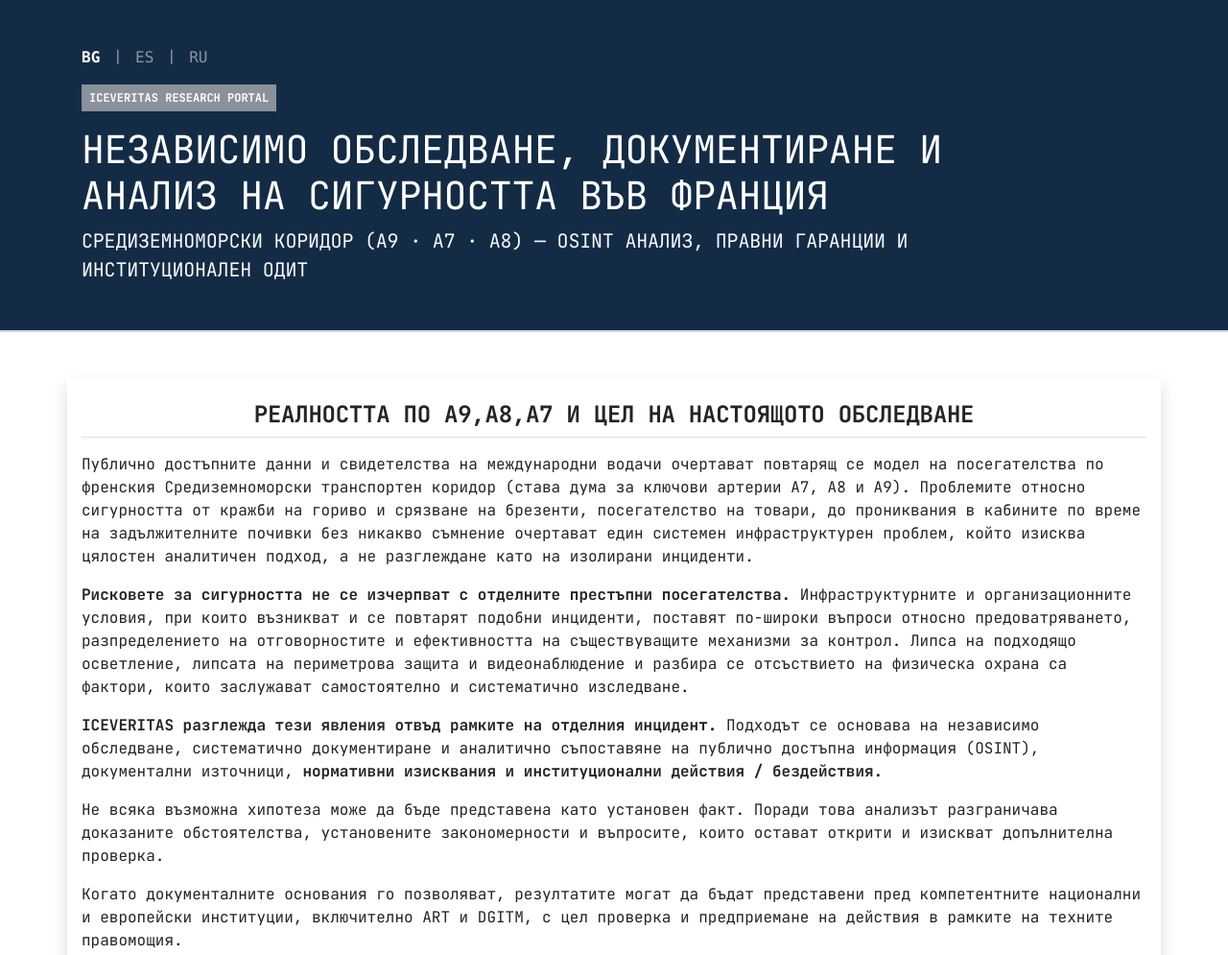
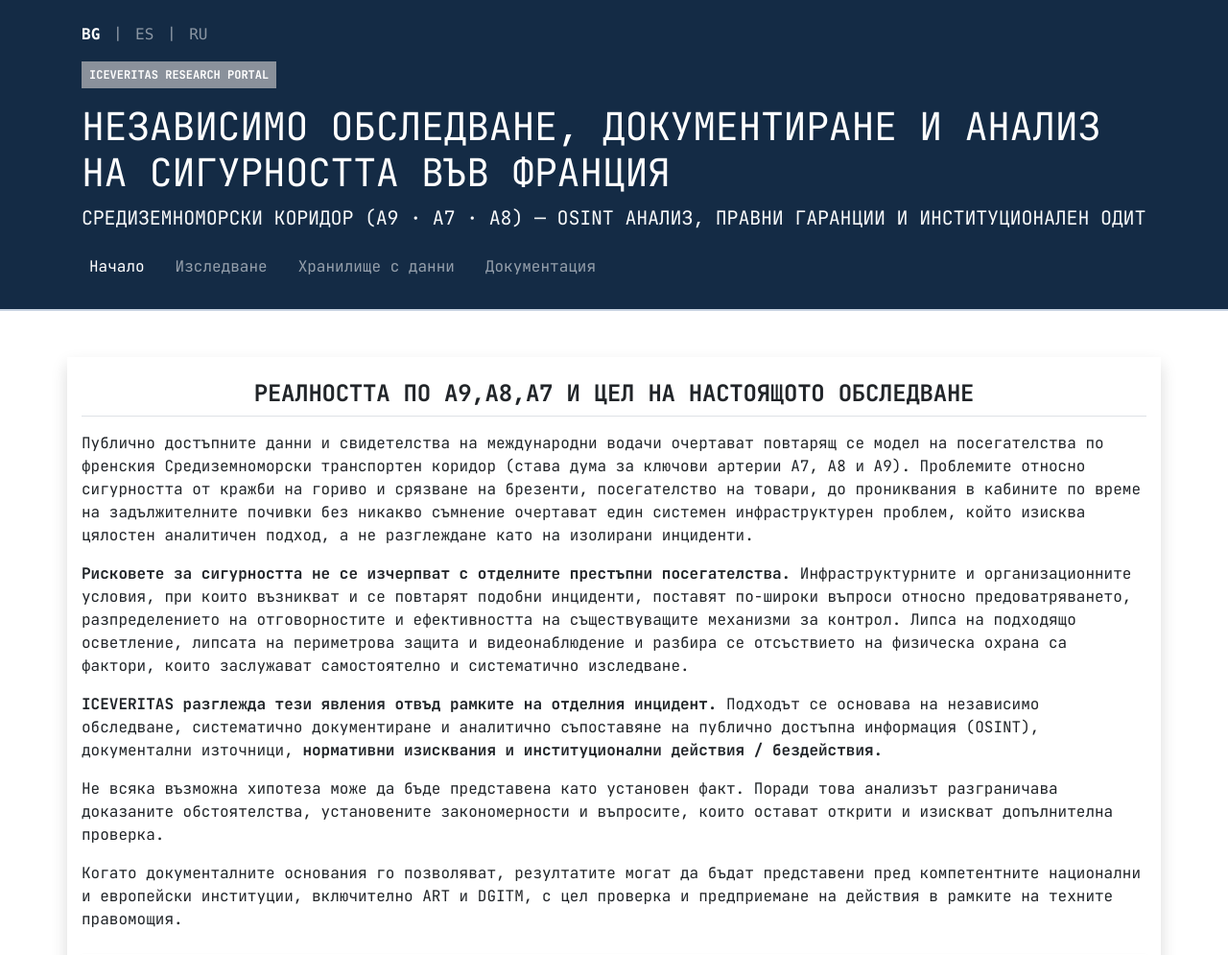
Before and after one commit to IceVeritas/aires-pl-a7-a8-a9, a plain HTML site: page BG/index.html in a window 1280 px wide. Shown: the top 995 px of the page at 96% size. Drawn offline with Linux system fonts and the light colour scheme.

Commit message:
Update index.html

```diff
--- a/BG/index.html
+++ b/BG/index.html
@@ -12,9 +12,9 @@
     </head>
     <body class="bg-opacity-25 bg-white">
         <!-- HERO / HEADER PRINCIPAL -->
-        <header class="hero-header py-5 mb-5 border-bottom border-primary border-4">
+        <header class="hero-header py-4 mb-5 border-bottom border-primary border-4">
             <div class="container">
-                <!-- Selector de Idioma Horizontal -->
+                <!-- Selector de idioma -->
                 <nav class="lang-selector-bar mb-3" aria-label="Selector de idioma">
                     <a href="BG/" class="lang-btn active" title="Български"> <span class="lang-name font-monospace fw-bold">BG</span> </a>
                     <span class="lang-divider text-white-50 mx-1">|</span>
@@ -22,13 +22,47 @@
                     <span class="lang-divider text-white-50 mx-1">|</span>
                     <a href="RU/" class="lang-btn" title="Русский"> <span class="lang-name font-monospace text-white-50">RU</span> </a>
                 </nav>
+                <!-- Identidad del proyecto -->
                 <div class="row align-items-center">
-                    <div class="col-lg-10">
-                        <a href="https://icedux.art"><span class="badge bg-primary mb-3 px-2 py-2 rounded-0 text-uppercase">IceVeritas Research Portal</span></a>
-                        <h1 class="display-6 mb-2 text-uppercase">НЕЗАВИСИМО ОБСЛЕДВАНЕ, ДОКУМЕНТИРАНЕ И АНАЛИЗ НА СИГУРНОСТТА ВЪВ ФРАНЦИЯ</h1>
-                        <p class="lead text-light mb-0 text-uppercase">Средиземноморски коридор (A9 &middot; A7 &middot; A8) &#8212; OSINT анализ, правни гаранции и институционален одит</p>
+                    <div class="col-12">
+                        <a href="https://icedux.art"> <span class="badge bg-primary mb-3 px-2 py-2 rounded-0 text-uppercase">
+                        IceVeritas Research Portal </span> </a>
+                        <h1 class="display-6 mb-2 text-uppercase">
+                    НЕЗАВИСИМО ОБСЛЕДВАНЕ, ДОКУМЕНТИРАНЕ И АНАЛИЗ НА СИГУРНОСТТА ВЪВ ФРАНЦИЯ </h1>
+                        <p class="lead text-light mb-3 text-uppercase">
+                    Средиземноморски коридор (A9 &middot; A7 &middot; A8)
+                    &#8212; OSINT анализ, правни гаранции и институционален одит </p>
                     </div>
                 </div>
+                <!-- Responsive navigation -->
+                <nav class="navbar navbar-expand-lg navbar-dark p-0" aria-label="Основна навигация">
+                    <!-- Botón hamburguesa para móviles -->
+                    <button class="navbar-toggler rounded-0 border-secondary" type="button" data-bs-toggle="collapse" data-bs-target="#mainNavigation" aria-controls="mainNavigation" aria-expanded="false" aria-label="Отвори менюто">
+                        <span class="navbar-toggler-icon"></span>
+                        <span class="ms-2 small">МЕНЮ</span>
+                    </button>
+                    <!-- Elementos del menú -->
+                    <div class="collapse navbar-collapse" id="mainNavigation">
+                        <ul class="navbar-nav gap-lg-3 mt-3 mt-lg-0">
+                            <li class="nav-item">
+                                <a class="nav-link active" href="#home" title="Начална страница на проекта IceVeritas">
+                            Начало </a>
+                            </li>
+                            <li class="nav-item">
+                                <a class="nav-link" href="#research" title="Изследователска дейност и анализи">
+                            Изследване </a>
+                            </li>
+                            <li class="nav-item">
+                                <a class="nav-link" href="https://github.com/IceVeritas/IceVeritas-Data-TIR-FR/tree/main/BG" title="Публично хранилище с документирани данни и материали по проекта IceVeritas">
+                            Хранилище с данни </a>
+                            </li>
+                            <li class="nav-item">
+                                <a class="nav-link" href="#documentation" title="Документация, методология и правни материали">
+                            Документация </a>
+                            </li>
+                        </ul>
+                    </div>
+                </nav>
             </div>
         </header>
         <main class="bg-white container mb-5 shadow">
@@ -133,8 +167,7 @@
             <div class="card shadow-sm">
                 <div class="card-body">
                     <h5 class="card-title">Хранилище с публични данни</h5>
-                    <p class="card-text">Структурирани публично достъпни данни, използвани за анализа, документирането и проследяването на инциденти и рискове за сигурността на професионалните водачи по средиземноморския транспортен коридор (A7, A8 и A9 във Франция).
-</p>
+                    <p class="card-text">Структурирани публично достъпни данни, използвани за анализа, документирането и проследяването на инциденти и рискове за сигурността на професионалните водачи по средиземноморския транспортен коридор (A7, A8 и A9 във Франция).</p>
                     <br>
                     <p class="small">Публичното хранилище на проекта е достъпно в GitHub: IceVeritas-Data-TIR-FR</p>
                     <a href="https://github.com/IceVeritas/IceVeritas-Data-TIR-FR/tree/main/BG" class="btn btn-success">
```
